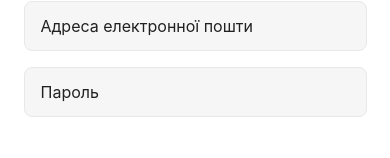
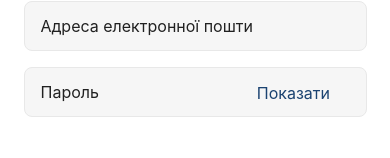
Before and after one commit to nataliapovaliy/AwesomeProject, a React Native app: screen / in a window 390 px wide. Shown: the part 598-756 px from the top of the page. Built offline with nearby package versions, Linux system fonts and the light colour scheme.

Commit message:
Update LoginScreen.js

```diff
--- a/Screens/LoginScreen.js
+++ b/Screens/LoginScreen.js
@@ -37,6 +37,7 @@ export default function LoginScreen() {
                             <TextInput
                                 style={styles.input}
                                 placeholder='Пароль' />
+                            <Text style={styles.textInput}> Показати </Text>
                         </View>
                         <View style={styles.btn}>
                             <Text style={styles.btnText}>Авторизуватися</Text>
@@ -100,6 +101,13 @@ const styles = StyleSheet.create({
     pass: {
         position: 'relative',
     },
+    textInput: {
+        position: 'absolute',
+        right: 32,
+        top: 16,
+        color: '#1B4371',
+        fontSize: 16,
+    },
     btn: {
         marginTop: 27,
         backgroundColor: '#FF6C00',
```
